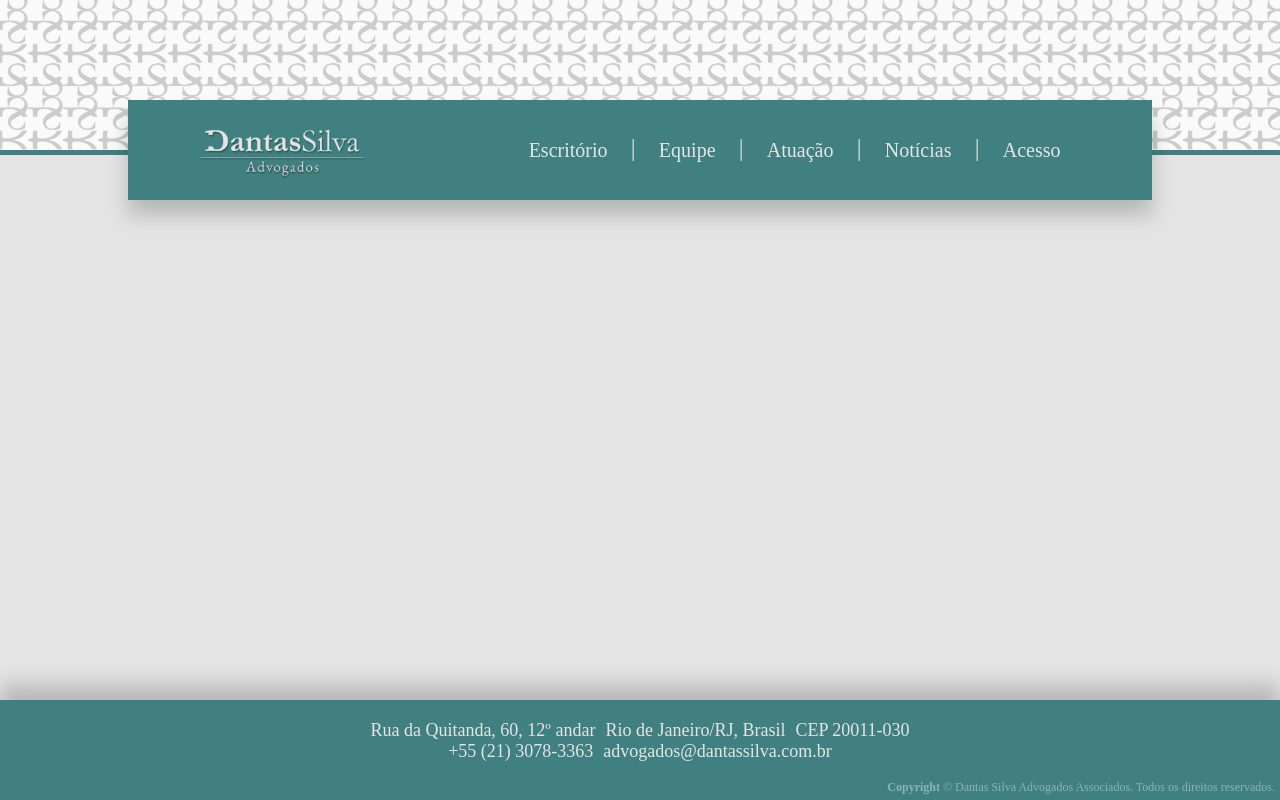
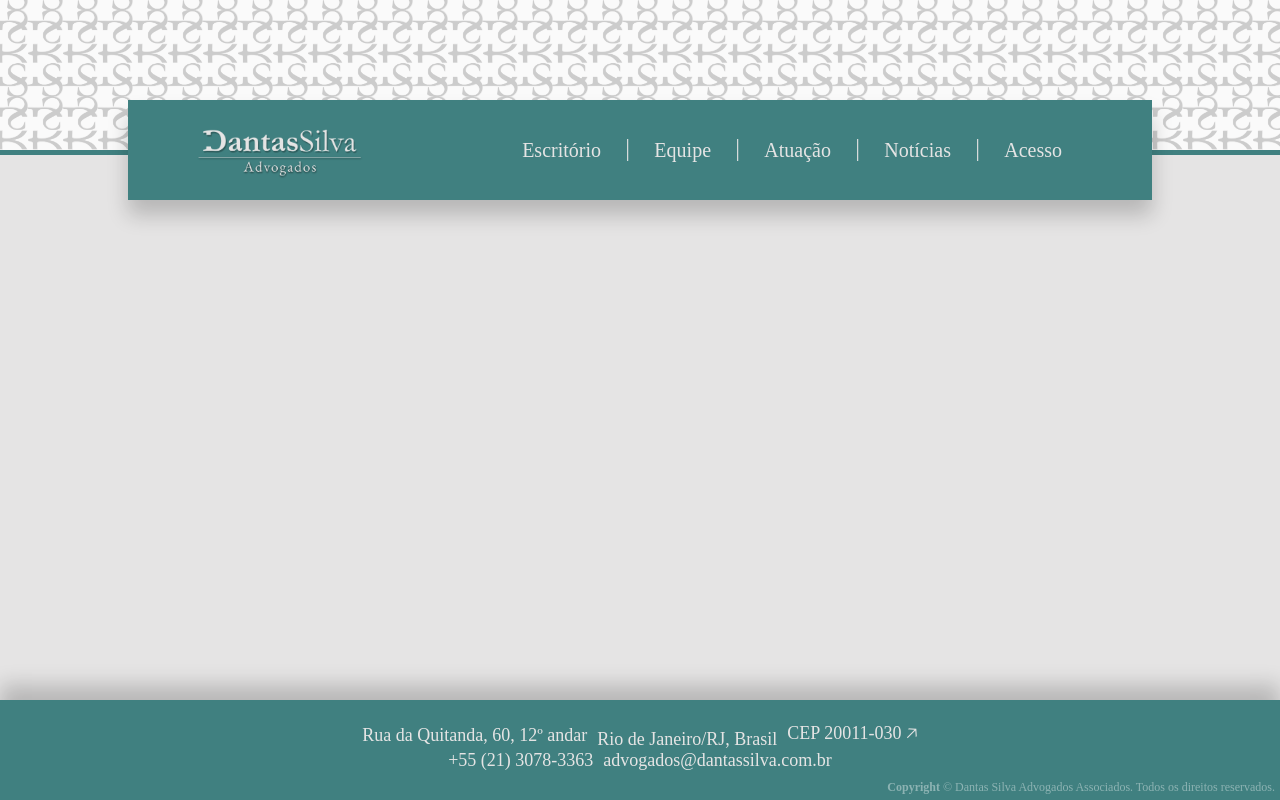
Before and after one commit to amndrocha/dantas-silva-adv, a React (Vite) app: page / in a window 1280 px wide. Built offline with nearby package versions, Linux system fonts and the light colour scheme; no server answers; the database is empty.

Commit message:
small fixes

```diff
--- a/src/App.css
+++ b/src/App.css
@@ -17,7 +17,7 @@
   margin: 0;
   padding: 0;
   color: #4d4d4d;
-  text-align: justify;
+  text-align: left;
 }
 
 
@@ -146,10 +146,18 @@ textarea {
   text-decoration: none;
   margin: 0 20px;
   cursor: pointer;
+  border: 1px solid transparent;
 }
 
 .navLink:hover {
-  text-decoration: underline;
+  border-bottom: 1px solid white;
+}
+
+.navLinkSelected {
+  color: white;
+  margin: 0 20px;
+  border: 1px solid transparent;
+  font-weight: bold;
 }
 
 #logo {
@@ -214,6 +222,7 @@ textarea {
   }
   @media only screen and (max-width: 720px) {
     height: fit-content;
+    min-height: calc(100vh - 4rem);
   }
 }
 
@@ -295,6 +304,11 @@ textarea {
   color: #e5e4e4;
 }
 
+#addressItemFixed {
+  justify-self: stretch;
+  align-self: flex-end;
+}
+
 #r {
   display: none;
 }
@@ -358,7 +372,7 @@ textarea {
 }
 
 .verticalNav{
-  font-size: 6vh;
+  font-size: 40px;
   display: flex;
   flex-direction: column;
   align-items: end;
@@ -433,7 +447,7 @@ textarea {
   flex-direction: column;
   justify-content: flex-start;
   align-items: center;
-  gap: 10px;
+  gap: 20px;
 }
 
 #escritorioImage {
@@ -614,6 +628,9 @@ textarea {
   gap: 20px;
   justify-content: start;
   align-items: center;
+  @media only screen and (max-width: 720px) {
+    min-height: calc(100vh - 4rem);
+  }
 }
 
 
--- a/src/App.jsx
+++ b/src/App.jsx
@@ -40,6 +40,8 @@ function App() {
     document.getElementById('equipeContent').scrollTo(0,0);
     document.getElementById('escritorioContent').scrollTo(0,0);
     document.getElementById('noticiasContent').scrollTo(0,0);
+    document.getElementById('contentWrapper').scrollTo(0,0);
+    window.scrollTo(0,0);
     window.dispatchEvent(new Event('navigated'));
     setOpenMenu(false);
   }, [current]);
@@ -218,24 +220,24 @@ function App() {
               <img id="logo" src="img\logo.png" onClick={() => setCurrent('home')}/>
               <img id="menuLink" onClick={() => setOpenMenu(!openMenu)} className="navLink" src="img\menu.svg"/>
               <div id="horizontalNav">
-                  <a className="navLink" onClick={() => setCurrent('escritorio')}>Escritório</a>
+                  <a className={current == 'escritorio' ? 'navLinkSelected' : "navLink"} onClick={() => setCurrent('escritorio')}>Escritório</a>
                   <div className="divider">⏐</div>
-                  <a className="navLink" onClick={() => setCurrent('equipe')}>Equipe</a>
+                  <a className={current == 'equipe' ? 'navLinkSelected' : "navLink"} onClick={() => setCurrent('equipe')}>Equipe</a>
                   <div className="divider">⏐</div>
-                  <a className="navLink"  onClick={() => setCurrent('areas')}>Atuação</a>
+                  <a className={current == 'areas' ? 'navLinkSelected' : "navLink"}  onClick={() => setCurrent('areas')}>Atuação</a>
                   <div className="divider">⏐</div>
-                  <a className="navLink" onClick={() => setCurrent('noticias')}>Notícias</a>
+                  <a className={current == 'noticias' ? 'navLinkSelected' : "navLink"} onClick={() => setCurrent('noticias')}>Notícias</a>
                   <div className="divider">⏐</div>
                   <a className="navLink" href="https://dantassilva.net/sigds.asp"target="_blank">Acesso</a>
               </div>
           </div>
       </div>
 
-      <div className="contentWrapper">
+      <div id="contentWrapper" className="contentWrapper">
         <span className={loading || current === 'equipe' ? 'visible' : 'none'}><Equipe/></span>
         <span className={loading || current === 'escritorio' ? 'visible' : 'none'}>
             <div id="escritorioContent" className="middle">
-              <div className="gap"></div>
+              <div className="gap" style={{height: 0}}></div>
               <h1>O Escritório</h1>
               <div id="textBox">
                   <div id="escritorioImage" className="floatImage" style={{backgroundImage: "url("+getUrl("escritorioImage")+")"}}>
@@ -255,8 +257,8 @@ function App() {
             <a id="address" href="https://maps.app.goo.gl/ySznSRfEZuU6obLj6" target="_blank">
                 <div className="addressItem">Rua da Quitanda, 60, 12º andar</div>
                 <div style={{display: 'flex', gap: '10px'}}>
-                  <div className="addressItem">Rio de Janeiro/RJ, Brasil</div>
-                  <div className="addressItem">CEP 20011-030</div>
+                  <div className="addressItem" id="addressItemFixed">Rio de Janeiro/RJ, Brasil</div>
+                  <div className="addressItem">CEP 20011-030 🡥</div>
                 </div>
             </a>
             <div className="desktopRow">
@@ -295,12 +297,12 @@ function App() {
           <img style={{cursor: 'pointer'}} src='./img/arrow.svg'/>
         </div>
         <div className="verticalNav">
-          <a onClick={() => setCurrent('home')} className="navLink">Página Inicial</a>
-          <a onClick={() => setCurrent('escritorio')} className="navLink">Escritório</a>
-          <a onClick={() => setCurrent('areas')} className="navLink">Atuação</a>
-          <a onClick={() => setCurrent('equipe')} className="navLink">Equipe</a>
-          <a onClick={() => setCurrent('noticias')} className="navLink">Notícias</a>
-          <a onClick={() => setCurrent('login')} className="navLink">Acesso Remoto</a>
+          <a onClick={() => setCurrent('home')} className={current == 'home' ? 'navLinkSelected' : "navLink"}>Página Inicial</a>
+          <a onClick={() => setCurrent('escritorio')} className={current == 'escritorio' ? 'navLinkSelected' : "navLink"}>Escritório</a>
+          <a onClick={() => setCurrent('areas')} className={current == 'areas' ? 'navLinkSelected' : "navLink"}>Atuação</a>
+          <a onClick={() => setCurrent('equipe')} className={current == 'equipe' ? 'navLinkSelected' : "navLink"}>Equipe</a>
+          <a onClick={() => setCurrent('noticias')} className={current == 'noticias' ? 'navLinkSelected' : "navLink"}>Notícias</a>
+          <a onClick={() => setCurrent('login')} className="navLink">Acesso →</a>
         </div>
       </div>
     </div>
```
